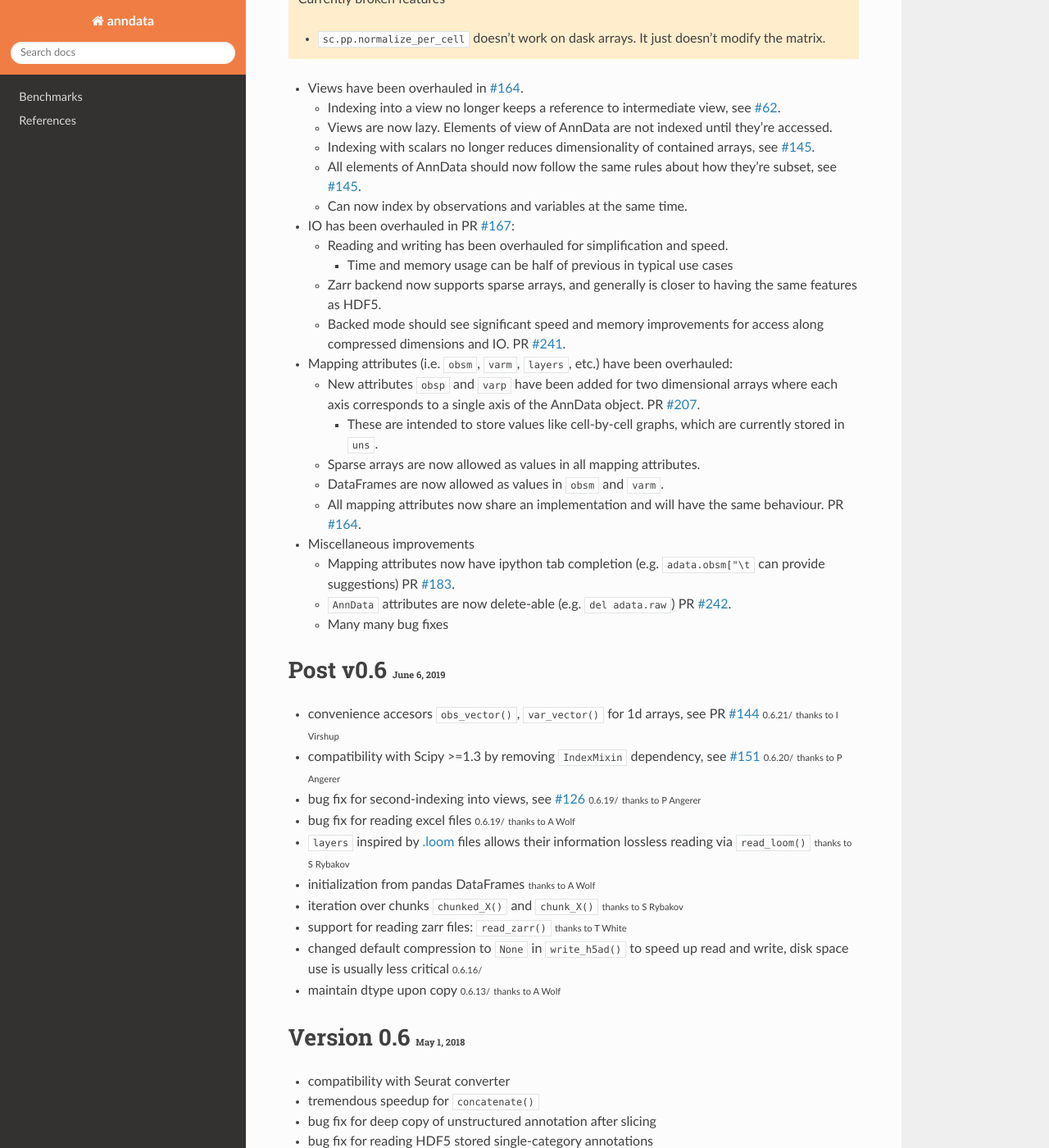
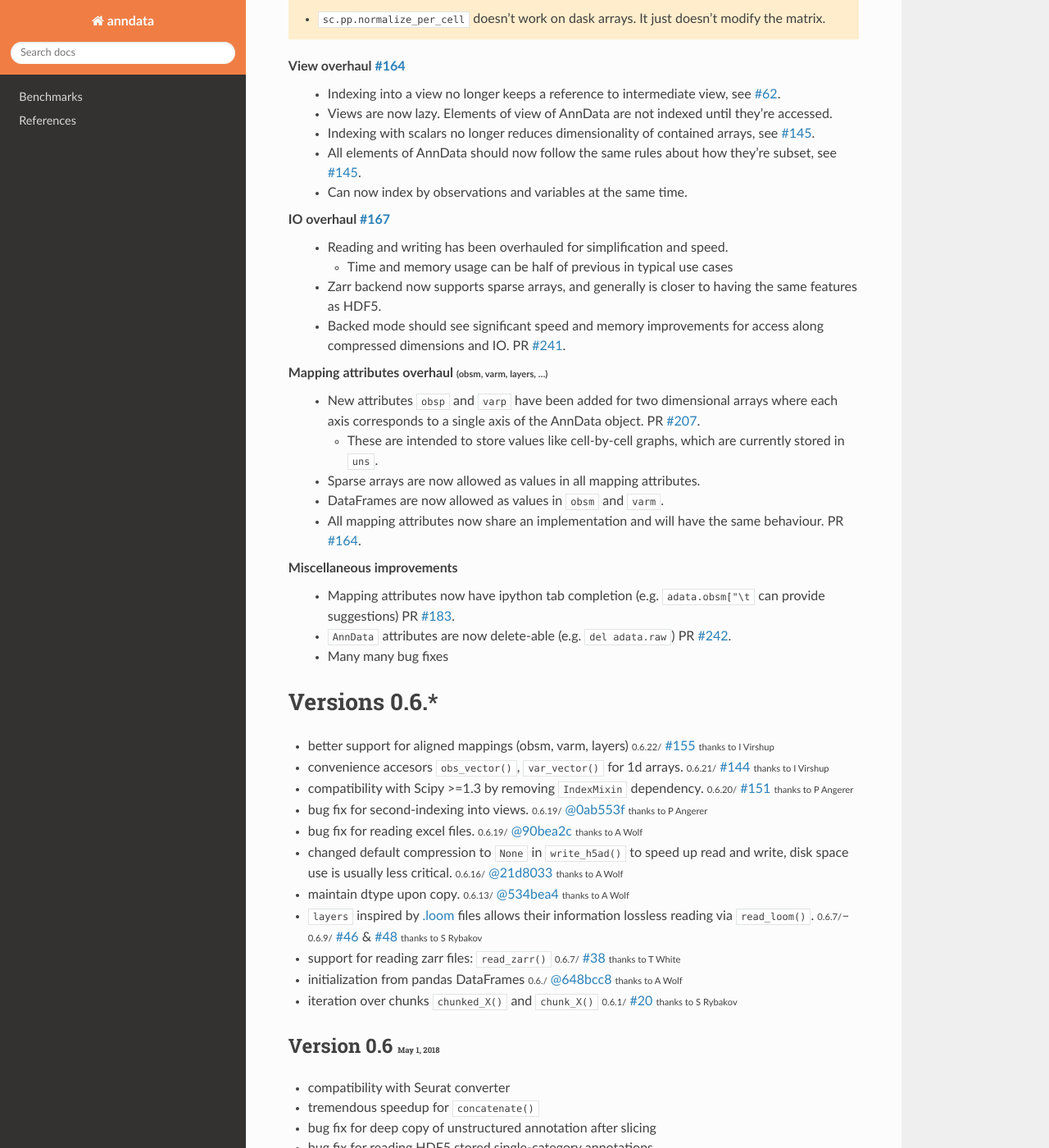
Before and after one commit to scverse/anndata, a Sphinx documentation site: the page built from docs/release_notes.rst, in a window 1280 px wide and 1400 px high, scrolled down 384 px. Shown: the whole window at 82% size. Built offline with Sphinx 7.4.7 and the Read the Docs theme 2.0.0, drawn with Linux system fonts in a browser that asks for light colours; the version number could not be read and is left out; some of the changed text lies outside the part shown.

Commit message:
Added PRs to all docs, fixed links

```diff
--- a/docs/conf.py
+++ b/docs/conf.py
@@ -80,8 +80,19 @@ intersphinx_mapping = dict(
     python=("https://docs.python.org/3", None),
     scipy=("https://docs.scipy.org/doc/scipy/reference/", None),
     sklearn=("https://scikit-learn.org/stable/", None),
+    zarr=("https://zarr.readthedocs.io/en/stable/", None),
 )
-
+qualname_overrides = {
+    "anndata._core.anndata.AnnData": "anndata.AnnData",
+    # Temporarily
+    "anndata._core.raw.Raw": "anndata.AnnData",
+    "anndata._core.views.ArrayView": "numpy.ndarray",
+    **{
+        f"anndata._core.aligned_mapping.{cls}{kind}": "typing.Mapping"
+        for cls in "Layers AxisArrays PairwiseArrays".split()
+        for kind in ["", "View"]
+    },
+}
 
 # -- Options for HTML output ----------------------------------------------
 
--- a/docs/release_notes.rst
+++ b/docs/release_notes.rst
@@ -10,15 +10,14 @@ On Master :small:`July 29, 2019`
    Breaking changes on master include:
 
    - Elements of :class:`~anndata.AnnData` objects don't have their dimensionality reduced when the main object is subset. This is to maintain consistency when subsetting. See discussion in :issue:`145`.
-   - While the :mod:`anndata.core` module currently exists, it will be made private and its contents are not stable, see :issue:`174`.
+   - Internal modules like `anndata.core` are private and their contents are not stable: See :issue:`174`.
 
    Currently broken features
 
    - `sc.pp.normalize_per_cell` doesn't work on dask arrays. It just doesn't modify the matrix.
 
 
-- Views have been overhauled in :pr:`164`.
-
+View overhaul :pr:`164`
   - Indexing into a view no longer keeps a reference to intermediate view, see :issue:`62`.
   - Views are now lazy. Elements of view of AnnData are not indexed until they're accessed.
   - Indexing with scalars no longer reduces dimensionality of contained arrays, see :issue:`145`.
@@ -26,8 +25,7 @@ On Master :small:`July 29, 2019`
   - Can now index by observations and variables at the same time.
 
 
-- IO has been overhauled in PR :pr:`167`:
-
+IO overhaul :pr:`167`
   - Reading and writing has been overhauled for simplification and speed.
 
     - Time and memory usage can be half of previous in typical use cases
@@ -36,8 +34,7 @@ On Master :small:`July 29, 2019`
   - Backed mode should see significant speed and memory improvements for access along compressed dimensions and IO. PR :pr:`241`.
 
 
-- Mapping attributes (i.e. `obsm`, `varm`, `layers`, etc.) have been overhauled:
-
+Mapping attributes overhaul :smaller:`(obsm, varm, layers, …)`
   - New attributes :attr:`~anndata.AnnData.obsp` and :attr:`~anndata.AnnData.varp` have been added for two dimensional arrays where each axis corresponds to a single axis of the AnnData object. PR :pr:`207`.
 
     - These are intended to store values like cell-by-cell graphs, which are currently stored in :attr:`~anndata.AnnData.uns`.
@@ -47,31 +44,40 @@ On Master :small:`July 29, 2019`
   - All mapping attributes now share an implementation and will have the same behaviour. PR :pr:`164`.
 
 
-- Miscellaneous improvements
-
+Miscellaneous improvements
   - Mapping attributes now have ipython tab completion (e.g. `adata.obsm["\\t` can provide suggestions) PR :pr:`183`.
   - :class:`~anndata.AnnData` attributes are now delete-able (e.g. `del adata.raw`) PR :pr:`242`.
   - Many many bug fixes
 
 
-Post v0.6 :small:`June 6, 2019`
----------------------------------
+Versions 0.6.*
+--------------
 
-- convenience accesors :func:`~anndata.AnnData.obs_vector`, :func:`~anndata.AnnData.var_vector` for 1d arrays, see PR :pr:`144` :noteversion:`0.6.21` :smaller:`thanks to I Virshup`
-- compatibility with Scipy >=1.3 by removing `IndexMixin` dependency, see :pr:`151` :noteversion:`0.6.20` :smaller:`thanks to P Angerer`
-- bug fix for second-indexing into views, see :issue:`126` :noteversion:`0.6.19` :smaller:`thanks to P Angerer`
-- bug fix for reading excel files :noteversion:`0.6.19` :smaller:`thanks to A Wolf`
-- :attr:`~anndata.AnnData.layers` inspired by `.loom`_ files allows their information lossless reading via :func:`~anndata.read_loom` :smaller:`thanks to S Rybakov`
-- initialization from pandas DataFrames :smaller:`thanks to A Wolf`
-- iteration over chunks :func:`~anndata.AnnData.chunked_X` and :func:`~anndata.AnnData.chunk_X` :smaller:`thanks to S Rybakov`
-- support for reading zarr files: :func:`~anndata.read_zarr` :smaller:`thanks to T White`
-- changed default compression to `None` in :func:`~anndata.AnnData.write_h5ad` to speed up read and write, disk space use is usually less critical :noteversion:`0.6.16`
-- maintain dtype upon copy :noteversion:`0.6.13` :smaller:`thanks to A Wolf`
-
+- better support for aligned mappings (obsm, varm, layers)
+  :noteversion:`0.6.22` :pr:`155` :smaller:`thanks to I Virshup`
+- convenience accesors :func:`~anndata.AnnData.obs_vector`, :func:`~anndata.AnnData.var_vector` for 1d arrays.
+  :noteversion:`0.6.21` :pr:`144` :smaller:`thanks to I Virshup`
+- compatibility with Scipy >=1.3 by removing `IndexMixin` dependency.
+  :noteversion:`0.6.20` :pr:`151` :smaller:`thanks to P Angerer`
+- bug fix for second-indexing into views.
+  :noteversion:`0.6.19` :commit:`0ab553f368a93c52923f8cc700a066440824e8d8` :smaller:`thanks to P Angerer`
+- bug fix for reading excel files.
+  :noteversion:`0.6.19` :commit:`90bea2c1721d5dbfad20975b14809c63cc126ae8` :smaller:`thanks to A Wolf`
+- changed default compression to `None` in :func:`~anndata.AnnData.write_h5ad` to speed up read and write, disk space use is usually less critical.
+  :noteversion:`0.6.16` :commit:`21d8033dc560794b8eb8b58a693e30f4d154554e` :smaller:`thanks to A Wolf`
+- maintain dtype upon copy.
+  :noteversion:`0.6.13` :commit:`534bea4b04a542d33743050a63c8b7dbff8b4d9a` :smaller:`thanks to A Wolf`
+- :attr:`~anndata.AnnData.layers` inspired by `.loom`_ files allows their information lossless reading via :func:`~anndata.read_loom`.
+  :noteversion:`0.6.7`–:noteversion:`0.6.9` :pr:`46` & :pr:`48` :smaller:`thanks to S Rybakov`
+- support for reading zarr files: :func:`~anndata.read_zarr`
+  :noteversion:`0.6.7` :pr:`38` :smaller:`thanks to T White`
+- initialization from pandas DataFrames
+  :noteversion:`0.6.` :commit:`648bcc8a33f645de1e483bd6f9f5a3cb34ff43a3` :smaller:`thanks to A Wolf`
+- iteration over chunks :func:`~anndata.AnnData.chunked_X` and :func:`~anndata.AnnData.chunk_X`
+  :noteversion:`0.6.1` :pr:`20` :smaller:`thanks to S Rybakov`
 
 Version 0.6 :small:`May 1, 2018`
---------------------------------
-
+~~~~~~~~~~~~~~~~~~~~~~~~~~~~~~~~
 - compatibility with Seurat converter
 - tremendous speedup for :func:`~anndata.AnnData.concatenate`
 - bug fix for deep copy of unstructured annotation after slicing
```
Also changed, not shown: anndata/__init__.py (+0 -12 lines), 1 other file.
